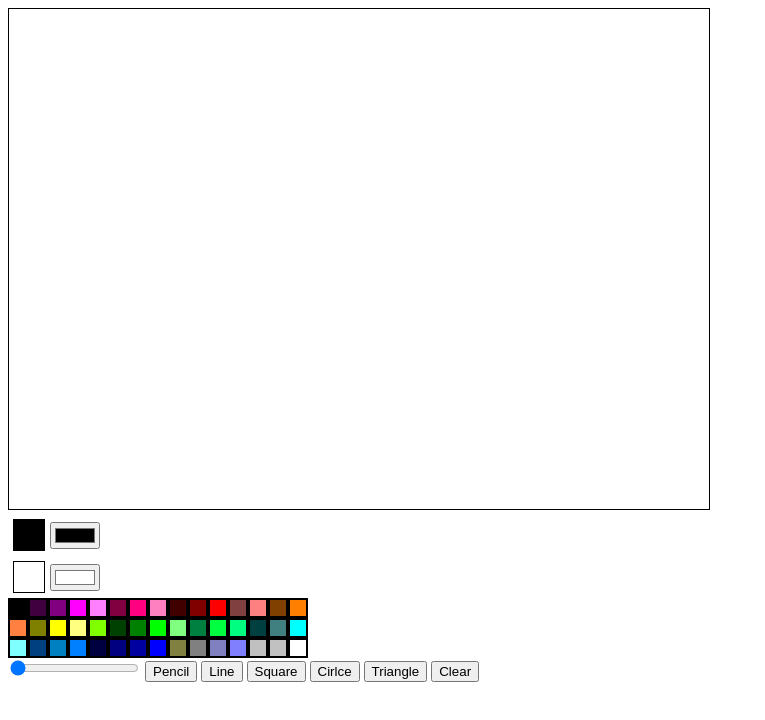
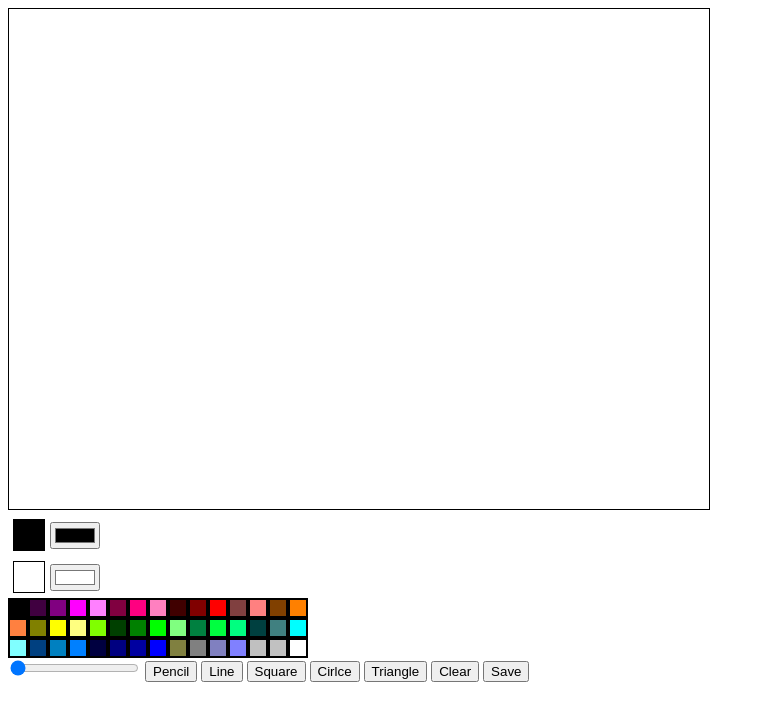
Before and after one commit to SomeQu/MSpaint, a Svelte app: page / in a window 1280 px wide. Shown: the top 720 px of the page, without its empty margins (0-765 px from the left). Built offline with nearby package versions, Linux system fonts and the light colour scheme.

Commit message:
added saving option and alert before closing

```diff
--- a/src/App.svelte
+++ b/src/App.svelte
@@ -114,9 +114,45 @@ const onRClick = (e) =>{
 
     e.preventDefault()
 }
+const saveImage = () =>{
+
+    let canvasImage = canvas.toDataURL('image/png');
 
 
+    let xhr = new XMLHttpRequest();
+    xhr.responseType = 'blob';
+    xhr.onload =  () =>{
+        let a = document.createElement('a');
+        a.href = window.URL.createObjectURL(xhr.response);
+        a.download = 'image_name.png';
+        a.style.display = 'none';
+        document.body.appendChild(a);
+        a.click();
+        a.remove();
+      };
+      xhr.open('GET', canvasImage);
+      xhr.send();
+}
 
+const beforeUnloadHandler = (e) => {
+    if(e){
+        e.returnValue = 'Sure?';
+    }
+  e.preventDefault();
+
+  e.returnValue = true;
+};
+function isCanvasBlank(canvas) {
+  return !canvas?.getContext('2d')
+    .getImageData(0, 0, canvas.width, canvas.height).data
+    .some((channel:any) => channel !== 0);
+}
+$:if(isCanvasBlank(canvas)){
+    window.addEventListener("beforeunload", beforeUnloadHandler);
+
+}else{
+    window.removeEventListener("beforeunload", beforeUnloadHandler);
+}
 </script>
 
 <div class="container">
@@ -125,7 +161,8 @@ const onRClick = (e) =>{
                 width="700"
                 height="500"
                 bind:this={canvas}
-                style="border:1px solid black"
+                style="border:1px solid black;background-color:white"
+
                 on:contextmenu={onRClick}
                 on:mousedown={onMouseDown}
                 on:mouseup={onMouseUp}
@@ -149,6 +186,7 @@ const onRClick = (e) =>{
         <button on:click={changePen}>Cirlce</button>
         <button on:click={changePen}>Triangle</button>
         <button on:click={clearPainting}>Clear</button>
+        <button on:click={saveImage}>Save</button>
     </div>
 </div>
 
```
